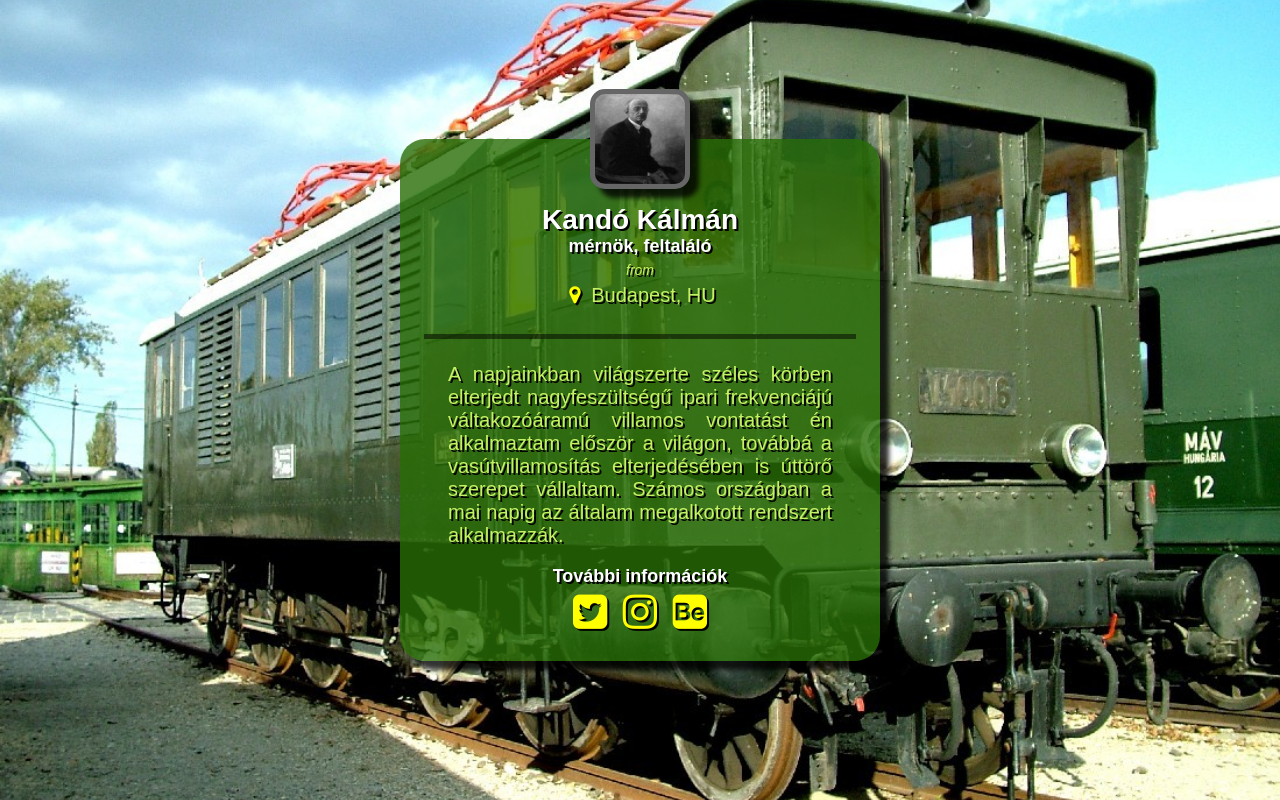
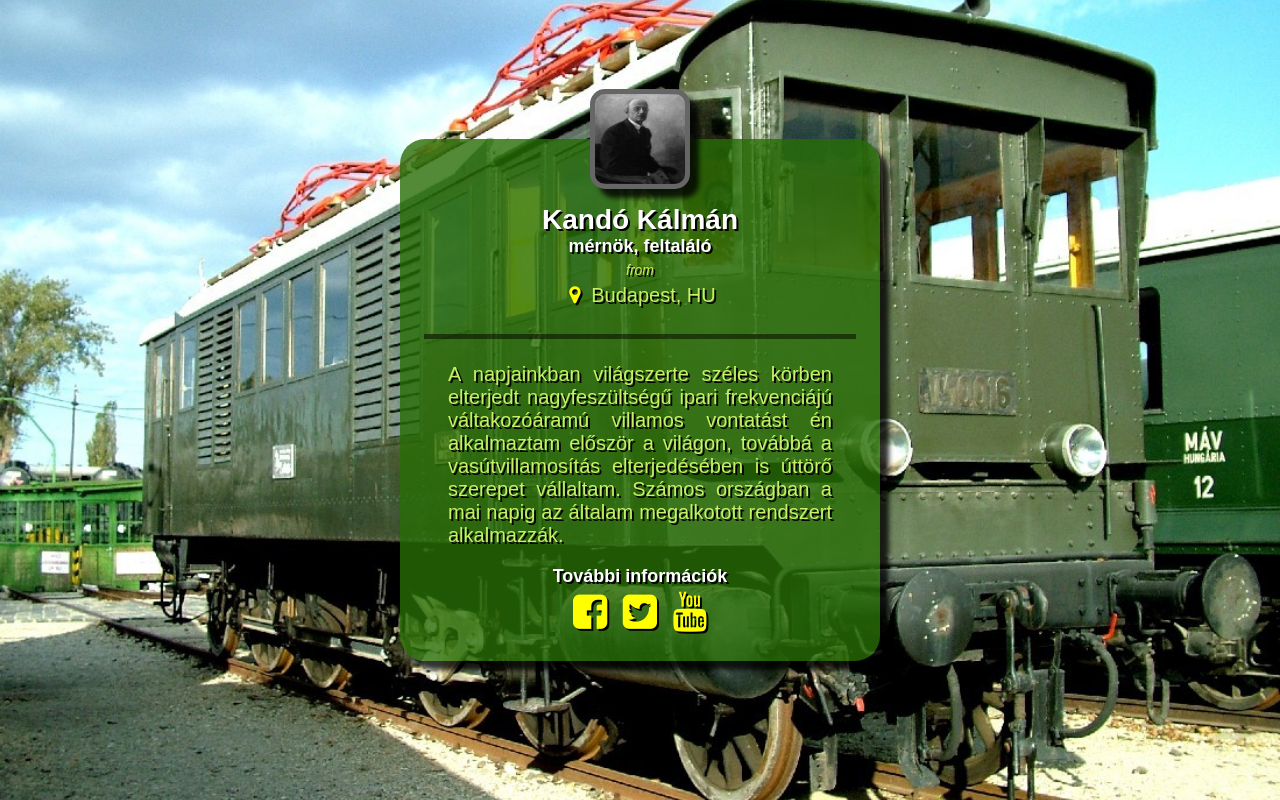
Before and after one commit to tamas0208/online-card-project, a plain HTML site: page index.html in a window 1280 px wide. Drawn offline with Linux system fonts and the light colour scheme.

Commit message:
add index.html

```diff
--- a/index.html
+++ b/index.html
@@ -25,9 +25,9 @@
       <section class="links">
         <h2>További információk</h2>
         <ul>
+          <li><a href="https://facebook.com/#" title="Facebook" class="social-icon"><i class="fa fa-2x fa-facebook-square" aria-hidden="true"></i></a></li>
           <li><a href="https://twitter.com/#" title="Twitter" class="social-icon"><i class="fa fa-2x fa-twitter-square" aria-hidden="true"></i></a></li>
-          <li><a href="https://instagram.com/#" title="Instagram" class="social-icon"><i class="fa fa-2x fa-instagram" aria-hidden="true"></i></a></li>
-          <li><a href="https://behance.net/#" title="Behance" class="social-icon"><i class="fa fa-2x fa-behance-square" aria-hidden="true"></i></a></li>
+          <li><a href="https://youtube.com/#" title="YouTube" class="social-icon"><i class="fa fa-2x fa-youtube" aria-hidden="true"></i></a></li>
         </ul>
       </section>
     </div>
```
